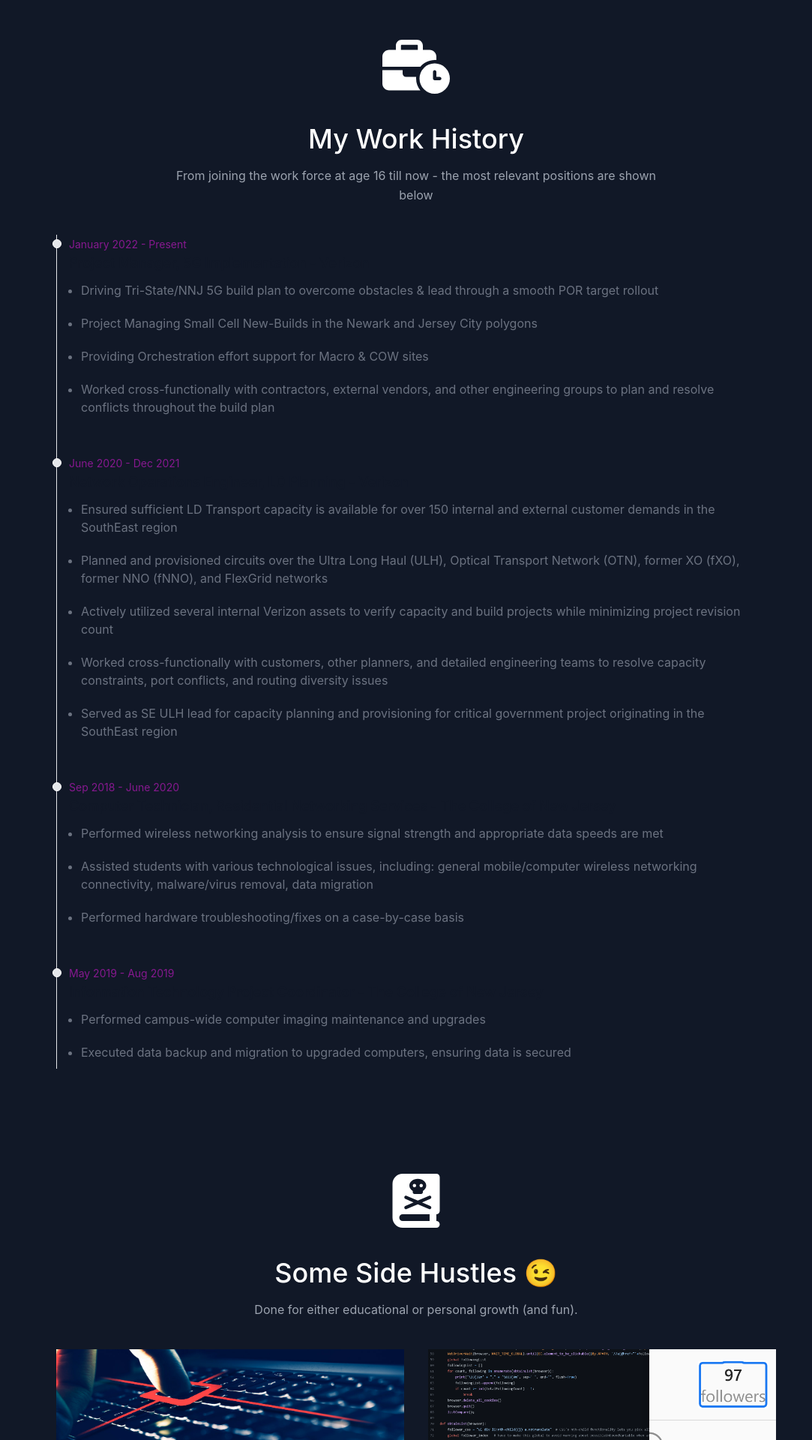
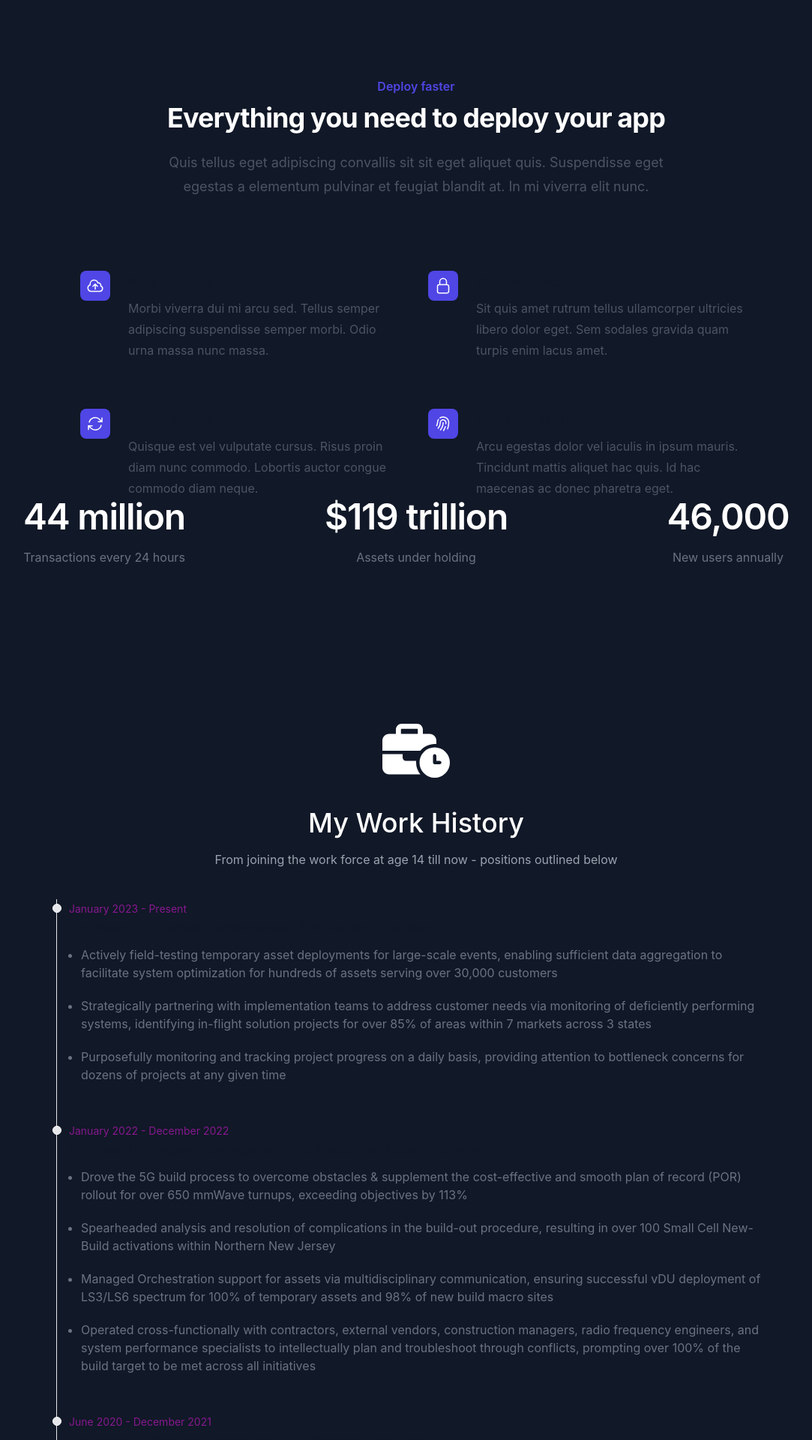
Before and after one commit to hannad4/hannad4.github.io, a React (Create React App) app in the folder new-website/: page / in a window 1280 px wide. Shown: the part 860-2780 px from the top of the page at 75% size, without its empty margins (85-1168 px from the left). Built offline with nearby package versions, Linux system fonts and the light colour scheme.

Commit message:
site update/refresh

```diff
--- a/new-website/package.json
+++ b/new-website/package.json
@@ -15,6 +15,7 @@
     "react-dom": "^18.2.0",
     "react-ga": "^3.3.1",
     "react-scripts": "^5.0.1",
+    "react-type-animation": "^3.0.1",
     "web-vitals": "^2.1.4"
   },
   "scripts": {
--- a/new-website/src/App.js
+++ b/new-website/src/App.js
@@ -4,6 +4,7 @@ import './App.css';
 import React from "react";
 import Navbar from "./components/Navbar";
 import About from "./components/About";
+import Stats from "./components/Stats";
 import Work from "./components/Work";
 import Projects from "./components/Projects";
 import Contact from "./components/Contact";
@@ -19,12 +20,15 @@ export default function App() {
       {/* <Navbar />        Decided to not include this because it looks ugly imo */}
       <About />
 
-      <a href="#work" >
+      {/* <a href="#stats" >
         <FontAwesomeIcon icon={faAngleDown} className="container mx-auto flex py-10 md:flex-row items-center sm:text-7xl text-5xl font-medium title-font text-white fa-bounce" />
-      </a>
+      </a> */}
+
+
+      <Stats />
 
       <Work />
-      <Projects />
+      {/* <Projects />      Decomissioning project page to remove impressions of "seeking coding position" */}
       <Contact />
       <Footer />
     </main>
--- /dev/null
+++ b/new-website/src/components/Stats.js
@@ -0,0 +1,88 @@
+import { ArrowRightIcon } from "@heroicons/react/solid";
+import React from "react";
+
+
+export default function Stats(){
+
+return (
+    <section id="about">
+    <div class="bg-gray-900 text-white py-24 sm:py-32">
+
+    <div class="mx-auto max-w-7xl px-6 lg:px-8">
+        <div class="mx-auto max-w-2xl lg:text-center">
+            <h2 class="text-base font-semibold leading-7 text-indigo-600">Deploy faster</h2>
+            <p class="mt-2 text-3xl font-bold tracking-tight text-white-900 sm:text-4xl">Everything you need to deploy your app</p>
+            <p class="mt-6 text-lg leading-8 text-gray-600">Quis tellus eget adipiscing convallis sit sit eget aliquet quis. Suspendisse eget egestas a elementum pulvinar et feugiat blandit at. In mi viverra elit nunc.</p>
+        </div>
+        <div class="mx-auto mt-16 max-w-2xl sm:mt-20 lg:mt-24 lg:max-w-4xl">
+        <dl class="grid max-w-xl grid-cols-1 gap-x-8 gap-y-10 lg:max-w-none lg:grid-cols-2 lg:gap-y-16">
+            <div class="relative pl-16">
+            <dt class="text-base font-semibold leading-7 text-gray-900">
+                <div class="absolute left-0 top-0 flex h-10 w-10 items-center justify-center rounded-lg bg-indigo-600">
+                <svg class="h-6 w-6 text-white" fill="none" viewBox="0 0 24 24" stroke-width="1.5" stroke="currentColor" aria-hidden="true">
+                    <path stroke-linecap="round" stroke-linejoin="round" d="M12 16.5V9.75m0 0l3 3m-3-3l-3 3M6.75 19.5a4.5 4.5 0 01-1.41-8.775 5.25 5.25 0 0110.233-2.33 3 3 0 013.758 3.848A3.752 3.752 0 0118 19.5H6.75z" />
+                </svg>
+                </div>
+                Push to deploy
+            </dt>
+            <dd class="mt-2 text-base leading-7 text-gray-600">Morbi viverra dui mi arcu sed. Tellus semper adipiscing suspendisse semper morbi. Odio urna massa nunc massa.</dd>
+            </div>
+            <div class="relative pl-16">
+            <dt class="text-base font-semibold leading-7 text-gray-900">
+                <div class="absolute left-0 top-0 flex h-10 w-10 items-center justify-center rounded-lg bg-indigo-600">
+                <svg class="h-6 w-6 text-white" fill="none" viewBox="0 0 24 24" stroke-width="1.5" stroke="currentColor" aria-hidden="true">
+                    <path stroke-linecap="round" stroke-linejoin="round" d="M16.5 10.5V6.75a4.5 4.5 0 10-9 0v3.75m-.75 11.25h10.5a2.25 2.25 0 002.25-2.25v-6.75a2.25 2.25 0 00-2.25-2.25H6.75a2.25 2.25 0 00-2.25 2.25v6.75a2.25 2.25 0 002.25 2.25z" />
+                </svg>
+                </div>
+                SSL certificates
+            </dt>
+            <dd class="mt-2 text-base leading-7 text-gray-600">Sit quis amet rutrum tellus ullamcorper ultricies libero dolor eget. Sem sodales gravida quam turpis enim lacus amet.</dd>
+            </div>
+            <div class="relative pl-16">
+            <dt class="text-base font-semibold leading-7 text-gray-900">
+                <div class="absolute left-0 top-0 flex h-10 w-10 items-center justify-center rounded-lg bg-indigo-600">
+                <svg class="h-6 w-6 text-white" fill="none" viewBox="0 0 24 24" stroke-width="1.5" stroke="currentColor" aria-hidden="true">
+                    <path stroke-linecap="round" stroke-linejoin="round" d="M16.023 9.348h4.992v-.001M2.985 19.644v-4.992m0 0h4.992m-4.993 0l3.181 3.183a8.25 8.25 0 0013.803-3.7M4.031 9.865a8.25 8.25 0 0113.803-3.7l3.181 3.182m0-4.991v4.99" />
+                </svg>
+                </div>
+                Simple queues
+            </dt>
+            <dd class="mt-2 text-base leading-7 text-gray-600">Quisque est vel vulputate cursus. Risus proin diam nunc commodo. Lobortis auctor congue commodo diam neque.</dd>
+            </div>
+            <div class="relative pl-16">
+            <dt class="text-base font-semibold leading-7 text-gray-900">
+                <div class="absolute left-0 top-0 flex h-10 w-10 items-center justify-center rounded-lg bg-indigo-600">
+                <svg class="h-6 w-6 text-white" fill="none" viewBox="0 0 24 24" stroke-width="1.5" stroke="currentColor" aria-hidden="true">
+                    <path stroke-linecap="round" stroke-linejoin="round" d="M7.864 4.243A7.5 7.5 0 0119.5 10.5c0 2.92-.556 5.709-1.568 8.268M5.742 6.364A7.465 7.465 0 004.5 10.5a7.464 7.464 0 01-1.15 3.993m1.989 3.559A11.209 11.209 0 008.25 10.5a3.75 3.75 0 117.5 0c0 .527-.021 1.049-.064 1.565M12 10.5a14.94 14.94 0 01-3.6 9.75m6.633-4.596a18.666 18.666 0 01-2.485 5.33" />
+                </svg>
+                </div>
+                Advanced security
+            </dt>
+            <dd class="mt-2 text-base leading-7 text-gray-600">Arcu egestas dolor vel iaculis in ipsum mauris. Tincidunt mattis aliquet hac quis. Id hac maecenas ac donec pharetra eget.</dd>
+            </div>
+        </dl>
+        </div>
+    </div>
+
+
+    <div class="mx-auto max-w-7xl px-6 lg:px-8">
+        <dl class="grid grid-cols-1 gap-x-8 gap-y-16 text-center lg:grid-cols-3">
+        <div class="mx-auto flex max-w-xs flex-col gap-y-4">
+            <dt class="text-base leading-7 text-base text-gray-500 dark:text-gray-400">Transactions every 24 hours</dt>
+            <dd class="order-first text-3xl font-semibold tracking-tight sm:text-5xl">44 million</dd>
+        </div>
+        <div class="mx-auto flex max-w-xs flex-col gap-y-4">
+            <dt class="text-base leading-7 text-base text-gray-500 dark:text-gray-400">Assets under holding</dt>
+            <dd class="order-first text-3xl font-semibold tracking-tight sm:text-5xl">$119 trillion</dd>
+        </div>
+        <div class="mx-auto flex max-w-xs flex-col gap-y-4">
+            <dt class="text-base leading-7 text-base text-gray-500 dark:text-gray-400">New users annually</dt>
+            <dd class="order-first text-3xl font-semibold tracking-tight sm:text-5xl">46,000</dd>
+        </div>
+        </dl>
+    </div>
+    </div>
+</section>
+);
+
+}
--- a/new-website/src/components/Work.js
+++ b/new-website/src/components/Work.js
@@ -15,42 +15,62 @@ export default function Work() {
             My Work History
           </h1>
           <p className="lg:w-2/3 mx-auto leading-relaxed text-base text-center">
-            From joining the work force at age 16 till now - the most relevant positions are shown below
+            From joining the work force at age 14 till now - positions outlined below
           </p>
         </div>
 
           <ol class="relative border-l border-gray-200 dark:border-gray-700">
 
-            <li class="mb-10 ml-4">
+          <li class="mb-10 ml-4">
               <div class="absolute w-3 h-3 bg-gray-200 rounded-full mt-1.5 -left-1.5 border border-white dark:border-gray-900 dark:bg-gray-700"></div>
-              <time class="mb-1 text-sm font-normal leading-none text-fuchsia-800 dark:text-fuchsia-500">January 2022 - Present</time>
-              <h3 class="text-lg font-semibold text-gray-900 dark:text-white">Project Manager, 5G Implementation - Verizon</h3>
+              <time class="mb-1 text-sm font-normal leading-none text-fuchsia-800 dark:text-fuchsia-500">January 2023 - Present </time>
+              <h3 class="text-lg font-semibold text-gray-900 dark:text-white">Engineer III - System Performance, SW Region - Verizon</h3>
               <ul class="list-disc px-4">
                 <li class="text-base font-normal text-gray-500 dark:text-gray-400 py-2.5">
-                  Driving Tri-State/NNJ 5G build plan to overcome obstacles & lead through a smooth POR target rollout
+                Actively field-testing temporary asset deployments for large-scale events, enabling sufficient data aggregation to facilitate system optimization for hundreds of assets serving over 30,000 customers
                 </li>
                 <li class="text-base font-normal text-gray-500 dark:text-gray-400 py-2.5">
-                  Project Managing Small Cell New-Builds in the Newark and Jersey City polygons
+                Strategically partnering with implementation teams to address customer needs via monitoring of deficiently performing systems, identifying in-flight solution projects for over 85% of areas within 7 markets across 3 states
                 </li>
                 <li class="text-base font-normal text-gray-500 dark:text-gray-400 py-2.5">
-                  Providing Orchestration effort support for Macro & COW sites
-                </li>
-                <li class="text-base font-normal text-gray-500 dark:text-gray-400 py-2.5">
-                  Worked cross-functionally with contractors, external vendors, and other engineering groups to plan and resolve conflicts throughout the build plan
+                Purposefully monitoring and tracking project progress on a daily basis, providing attention to bottleneck concerns for dozens of projects at any given time
                 </li>
               </ul>
             </li>
 
             <li class="mb-10 ml-4">
               <div class="absolute w-3 h-3 bg-gray-200 rounded-full mt-1.5 -left-1.5 border border-white dark:border-gray-900 dark:bg-gray-700"></div>
-              <time class="mb-1 text-sm font-normal leading-none text-fuchsia-800 dark:text-fuchsia-500">June 2020 - Dec 2021</time>
-              <h3 class="text-lg font-semibold text-gray-900 dark:text-white">Network Operations Engineer, LD Planning - Verizon</h3>
+              <time class="mb-1 text-sm font-normal leading-none text-fuchsia-800 dark:text-fuchsia-500">January 2022 - December 2022</time>
+              <h3 class="text-lg font-semibold text-gray-900 dark:text-white">Engineer II - Project Management, 5G Implementation - Verizon</h3>
               <ul class="list-disc px-4">
                 <li class="text-base font-normal text-gray-500 dark:text-gray-400 py-2.5">
-                  Ensured sufficient LD Transport capacity is available for over 150 internal and external customer demands in the SouthEast region
+                Drove the 5G build process to overcome obstacles & supplement the cost-effective and smooth plan of record (POR) rollout for over 650 mmWave turnups, exceeding objectives by 113%
                 </li>
                 <li class="text-base font-normal text-gray-500 dark:text-gray-400 py-2.5">
-                  Planned and provisioned circuits over the Ultra Long Haul (ULH), Optical Transport Network (OTN), former XO (fXO), former NNO (fNNO), and FlexGrid networks
+                Spearheaded analysis and resolution of complications in the build-out procedure, resulting in over 100 Small Cell New-Build activations within Northern New Jersey
+                </li>
+                <li class="text-base font-normal text-gray-500 dark:text-gray-400 py-2.5">
+                Managed Orchestration support for assets via multidisciplinary communication, ensuring successful vDU deployment of LS3/LS6 spectrum for 100% of temporary assets and 98% of new build macro sites
+                </li>
+                <li class="text-base font-normal text-gray-500 dark:text-gray-400 py-2.5">
+                Operated cross-functionally with contractors, external vendors, construction managers, radio frequency engineers, and system performance specialists to intellectually plan and troubleshoot through conflicts, prompting over 100% of the build target to be met across all initiatives
+                </li>
+              </ul>
+            </li>
+
+            <li class="mb-10 ml-4">
+              <div class="absolute w-3 h-3 bg-gray-200 rounded-full mt-1.5 -left-1.5 border border-white dark:border-gray-900 dark:bg-gray-700"></div>
+              <time class="mb-1 text-sm font-normal leading-none text-fuchsia-800 dark:text-fuchsia-500">June 2020 - December 2021</time>
+              <h3 class="text-lg font-semibold text-gray-900 dark:text-white">Engineer I - Network Operations, LD Planning - Verizon</h3>
+              <ul class="list-disc px-4">
+                <li class="text-base font-normal text-gray-500 dark:text-gray-400 py-2.5">
+                Ensured sufficient Long Distance (LD) Transport capacity availability for over 150 internal and external customer demands originating in the South-East region, surpassing 85% of service level agreement (SLA) targets
+                </li>
+                <li class="text-base font-normal text-gray-500 dark:text-gray-400 py-2.5">
+                Planned and provisioned circuits across Ultra Long Haul (ULH), Optical Transport Network (OTN), former XO (fXO), former NNO (fNNO), and FlexGrid networks, initiating over 200 circuit capacity requirement (CCR) designs
+                </li>
+                <li class="text-base font-normal text-gray-500 dark:text-gray-400 py-2.5">
+                Served as Southeast (SE) ULH lead for a majorly critical government project, ensuring the successful design of over 35% of new circuit requirements for the program
                 </li>
                 <li class="text-base font-normal text-gray-500 dark:text-gray-400 py-2.5">
                   Actively utilized several internal Verizon assets to verify capacity and build projects while minimizing project revision count
@@ -58,43 +78,29 @@ export default function Work() {
                 <li class="text-base font-normal text-gray-500 dark:text-gray-400 py-2.5">
                   Worked cross-functionally with customers, other planners, and detailed engineering teams to resolve capacity constraints, port conflicts, and routing diversity issues
                 </li>
-                <li class="text-base font-normal text-gray-500 dark:text-gray-400 py-2.5">
-                  Served as SE ULH lead for capacity planning and provisioning for critical government project originating in the SouthEast region
-                </li>
               </ul>
 
             </li>
 
-            <li class="mb-10 ml-4">
+
+            <li class="ml-4">
               <div class="absolute w-3 h-3 bg-gray-200 rounded-full mt-1.5 -left-1.5 border border-white dark:border-gray-900 dark:bg-gray-700"></div>
-              <time class="mb-1 text-sm font-normal leading-none text-fuchsia-800 dark:text-fuchsia-500">Sep 2018 - June 2020</time>
-              <h3 class="text-lg font-semibold text-gray-900 dark:text-white">Computer Technician, Residential Networking Services - The College of New Jersey</h3>
+              <time class="mb-1 text-sm font-normal leading-none text-fuchsia-800 dark:text-fuchsia-500">September 2018 - April 2020</time>
+              <h3 class="text-lg font-semibold text-gray-900 dark:text-white">Information Technology Technician, Residential Networking Services - TCNJ</h3>
               <ul class="list-disc px-4">
                 <li class="text-base font-normal text-gray-500 dark:text-gray-400 py-2.5">
-                  Performed wireless networking analysis to ensure signal strength and appropriate data speeds are met
+                Processed wireless networking analysis to ensure proficient signal strength & data speeds throughout the 289-acre campus
                 </li>
                 <li class="text-base font-normal text-gray-500 dark:text-gray-400 py-2.5">
-                  Assisted students with various technological issues, including: general mobile/computer wireless networking connectivity, malware/virus removal, data migration
+                Executed personal and business device imaging, malware and virus removal, data migration, system remediation, and machine restoration, yielding successful issue resolution for over 100 students and faculty
                 </li>
                 <li class="text-base font-normal text-gray-500 dark:text-gray-400 py-2.5">
-                  Performed hardware troubleshooting/fixes on a case-by-case basis
+                Managed campus-wide computer system upgrades, achieving large scale data-backup & migration across all 7 schools and associated departments
                 </li>
               </ul>
             </li>
 
-            <li class="ml-4">
-              <div class="absolute w-3 h-3 bg-gray-200 rounded-full mt-1.5 -left-1.5 border border-white dark:border-gray-900 dark:bg-gray-700"></div>
-              <time class="mb-1 text-sm font-normal leading-none text-fuchsia-800 dark:text-fuchsia-500">May 2019 - Aug 2019</time>
-              <h3 class="text-lg font-semibold text-gray-900 dark:text-white">Information Technology Project Coordinator - The College of New Jersey</h3>
-              <ul class="list-disc px-4">
-                <li class="text-base font-normal text-gray-500 dark:text-gray-400 py-2.5">
-                  Performed campus-wide computer imaging maintenance and upgrades
-                </li>
-                <li class="text-base font-normal text-gray-500 dark:text-gray-400 py-2.5">
-                  Executed data backup and migration to upgraded computers, ensuring data is secured
-                </li>
-              </ul>
-            </li>
+
           </ol>
 
         </div>
```
Also changed, not shown: new-website/src/App.css (+8 -0 lines), new-website/src/components/About.js (+29 -6 lines), 1 other file (tests, documents, lock files or other folders).
